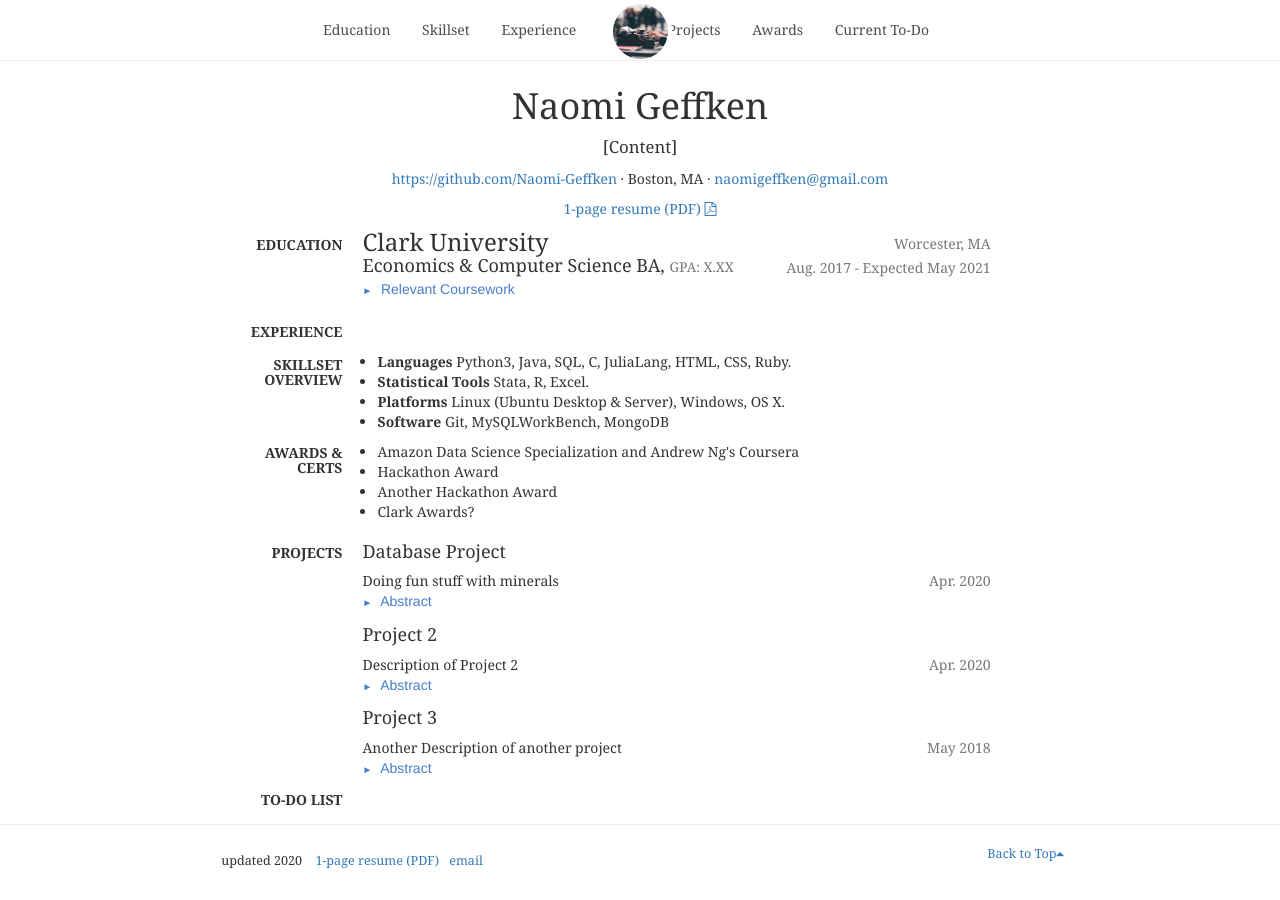
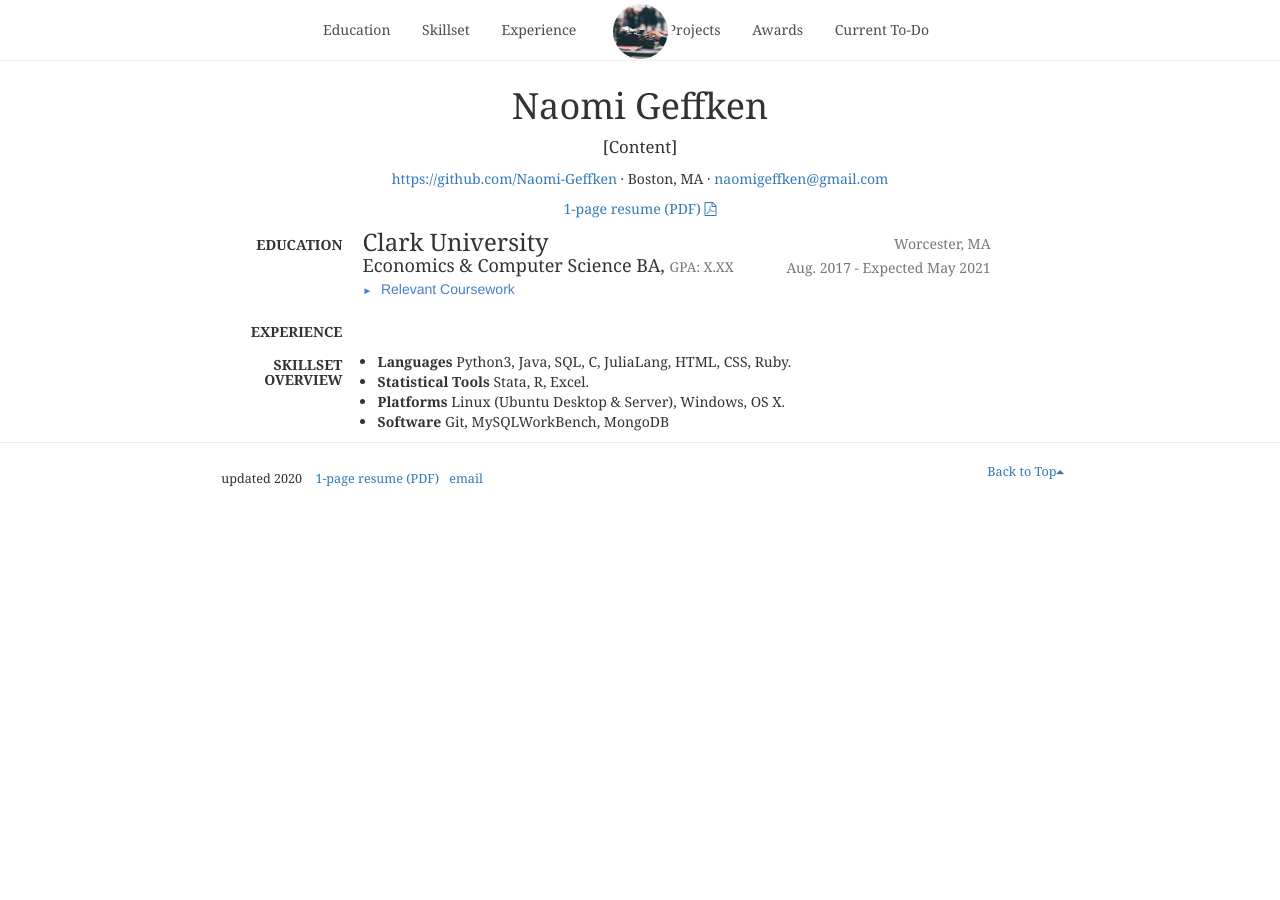
Before and after one commit to Naomi-Geffken/Naomi-Geffken.github.io, a Jekyll site: the page index.html, which Jekyll copies as it is, in a window 1280 px wide and 900 px high, scrolled down 616 px. Built offline with Jekyll 4.4.1, drawn with Linux system fonts in a browser that asks for light colours; nearby versions of some CDN libraries; library files that are not in the unit come from our copies; after the commit the page ends 1134 px from its top, so only the background shows below that.

Commit message:
Update index.html

```diff
--- a/index.html
+++ b/index.html
@@ -163,68 +163,7 @@
 					</div> <!-- end of col-md-10-lg-9-->
 				</section>
 
-				<section id="awards" class="row">
-					<div class="col-md-2">
-						<h2>Awards & Certs</h2>
-					</div>
-					<div class="col-md-10 col-lg-9">
-						<ul>
-							<li>Amazon Data Science Specialization and Andrew Ng's Coursera</li>
-							<li>Hackathon Award</li>
-							<li>Another Hackathon Award</li>
-							<li>Clark Awards?</li>
-						</ul>
-					</div> <!--end of col-md-10...-->
-				</section>
 
-				<section id="projects" class="row one-pager-erase">
-					<div class="col-md-2">
-						<h2>Projects</h2>
-					</div>
-					<div class="col-md-10 col-lg-9">
-						<h4>Database Project</h4>
-						<p class="subhead">Doing fun stuff with minerals</p>
-						<p class="dates">Apr. 2020</p>
-						<div class="clearfix"></div>
-						<div class="expander">
-							<a id="js-expander-trigger97" class="expander-trigger expander-hidden" href="javascipt:void(0)">
-								Abstract
-							</a>
-							<div id="js-expander-content97" class="expander-content">
-								<p>Doing fun stuff with minerals and metals. a field dictionary for personal collections.</p>
-							</div><!--end of expander content-->
-						</div><!--end of expander-->
-						<h4>Project 2</h4>
-						<p class="subhead">Description of Project 2</p>
-						<p class="dates">Apr. 2020</p>
-						<div class="clearfix"></div>
-						<div class="expander">
-							<a id="js-expander-trigger98" class="expander-trigger expander-hidden" href="javascipt:void(0)">
-								Abstract
-							</a>
-							<div id="js-expander-content98" class="expander-content">
-								<p>This project was presented at 2019 Spree Day at Clark University. Doing fun stuff with minerals and metals. a field dictionary for personal collections.</p>
-							</div><!--end of expander content-->
-						</div><!--end of expander-->
-						<h4>Project 3</h4>
-						<p class="subhead">Another Description of another project</p>
-						<p class="dates">May 2018</p>
-						<div class="clearfix"></div>
-						<div class="expander">
-							<a id="js-expander-trigger99" class="expander-trigger expander-hidden" href="javascipt:void(0)">
-								Abstract
-							</a>
-							<div id="js-expander-content99" class="expander-content">
-								<p>An app for cars to encourage drivers to invest in green energy.</p>
-							</div><!--end of expander content-->
-						</div><!--end of expander-->
-					</div> <!--end of col-md-10...-->
-				</section>
-				<section id="publications" class="row one-pager-erase">
-					<div class="col-md-2">
-						<h2>To-Do List</h2>
-					</div>
-				</section>
 
 			</div> <!--- end of col-md-9 col-centered --->
 		</div> <!--- end of row row-centered --->
```
